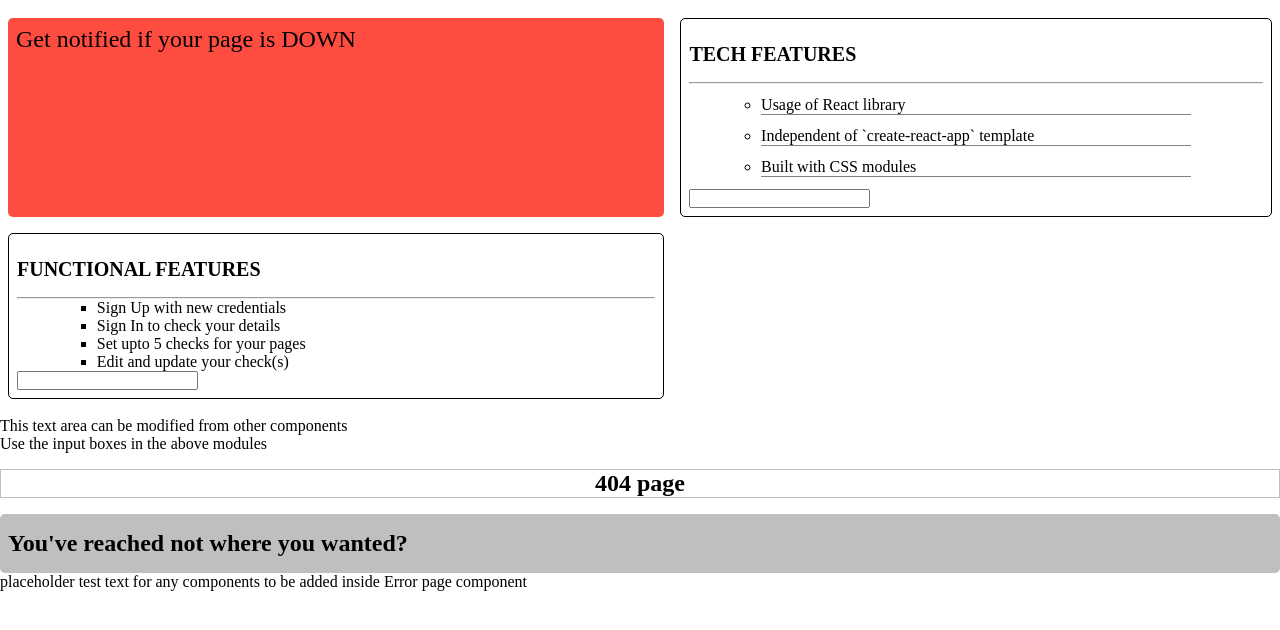
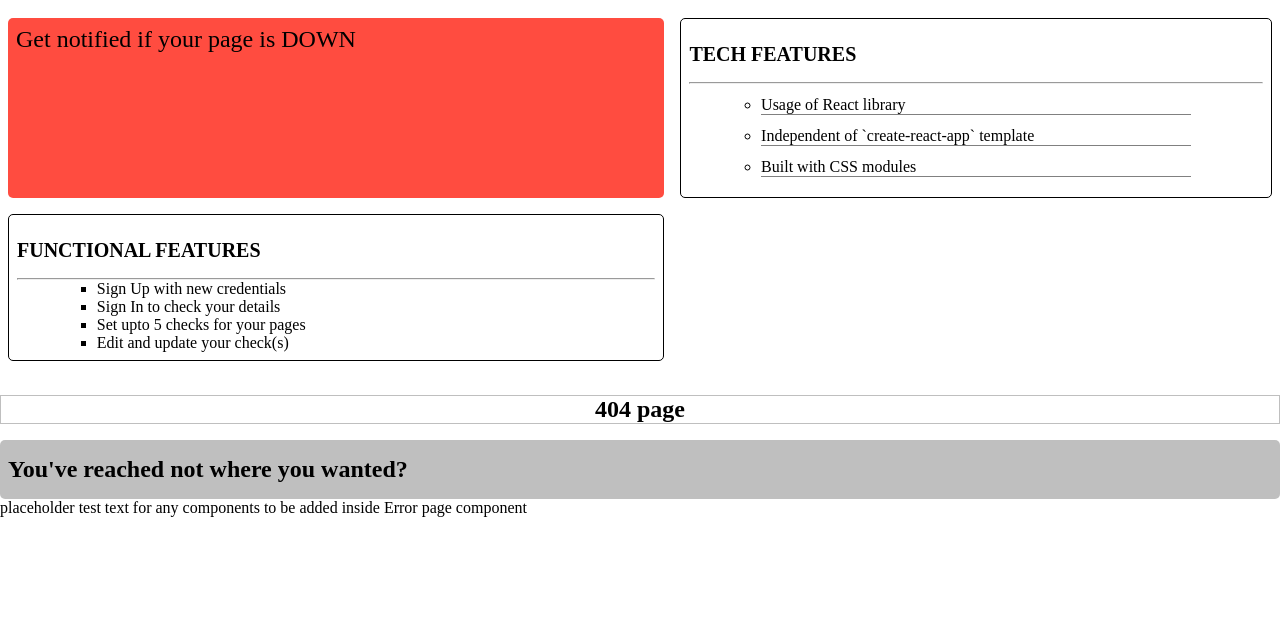
Before and after one commit to vamshi-krishna-kotla/node-app, a React app in the folder GUI/: page / in a window 1280 px wide. Shown: the top 630 px of the page. Built offline with nearby package versions, Linux system fonts and the light colour scheme; the HTML template or start-up script is replaced by a standard one.

Commit message:
Removed unnecessary parent state feature

```diff
--- a/GUI/src/components/App.js
+++ b/GUI/src/components/App.js
@@ -11,35 +11,20 @@ import './index.scss';
 class App extends Component {
 
 	state = {
-		commonStateInput: ''
 	};
 
 	constructor(props) {
 		super(props);
 	}
 
-	/**
-	 *
-	 * @param {String} value : string to be passed to set the state
-	 */
-	modifyCommonStateInput = (value) => {
-		this.setState({
-			commonStateInput: value
-		})
-	};
-
 	render() {
 		return(
 			<div className="App">
 				<div className = {styles.App}>
-					<Info propClass = "propInfo" modifyCommonStateInput = {this.modifyCommonStateInput} />
-					<Dev propClass = "propDevInfo" modifyCommonStateInput = {this.modifyCommonStateInput} />
-					<Features propClass = "propFeatures" modifyCommonStateInput = {this.modifyCommonStateInput} />
+					<Info propClass = "propInfo" />
+					<Dev propClass = "propDevInfo" />
+					<Features propClass = "propFeatures" />
 				</div>
-
-				<p>This text area can be modified from other components</p>
-				<p>Use the input boxes in the above modules</p>
-				<h1>{this.state.commonStateInput}</h1>
 			</div>
 		);
 		/**
--- a/GUI/src/components/Dev/Dev.js
+++ b/GUI/src/components/Dev/Dev.js
@@ -15,19 +15,6 @@ export default class Dev extends Component {
 		super(props);
 	}
 
-	/**
-	 *
-	 * @param {Object} event : the event object while typing in the input boxe
-	 *
-	 * This is method which leverages the parent's method to edit the parent state
-	 * with this way, we can update the stae of the parent from children
-	 * without using a global state
-	 *
-	 */
-	modifyCommonStateInput = (event) => {
-		this.props.modifyCommonStateInput(event.target.value);
-	};
-
 	render() {
 		return(
 			<div className={[styles.dev, this.props.propClass].join(' ')}>
@@ -38,7 +25,6 @@ export default class Dev extends Component {
 						this.state.devFeatures.map((feature, index) => <li className={styles.devFeaturesListItem} key={index}>{feature}</li>)
 					}
 				</ul>
-				<input onInput={this.modifyCommonStateInput}></input>
 			</div>
 		);
 	}
--- a/GUI/src/components/Features/Features.js
+++ b/GUI/src/components/Features/Features.js
@@ -16,19 +16,6 @@ export default class Features extends Component {
 		super(props);
 	}
 
-	/**
-	 *
-	 * @param {Object} event : the event object while typing in the input boxe
-	 *
-	 * This is method which leverages the parent's method to edit the parent state
-	 * with this way, we can update the stae of the parent from children
-	 * without using a global state
-	 *
-	 */
-	modifyCommonStateInput = (event) => {
-		this.props.modifyCommonStateInput(event.target.value);
-	};
-
 	render () {
 		return (
 			<div className={[styles.features, this.props.propClass].join(' ')}>
@@ -39,7 +26,6 @@ export default class Features extends Component {
 						this.state.funcFeatures.map((feature, index) => <li className={styles.funcFeaturesListItem} key={index}>{feature}</li>)
 					}
 				</ul>
-				<input onInput={this.modifyCommonStateInput}></input>
 			</div>
 		);
 	};
```
